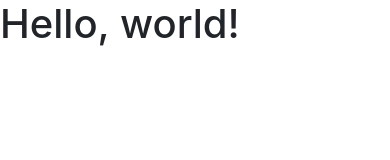
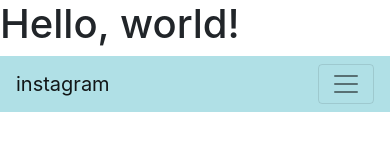
Before and after one commit to shawnjiang8/waddup.github.io, a plain HTML site: page index.html in a window 390 px wide. Drawn offline with nearby package versions, Linux system fonts and the light colour scheme.

Commit message:
Update index.html

```diff
--- a/index.html
+++ b/index.html
@@ -1,33 +1,6 @@
 <!doctype html>
 <html lang="en">
   <head>
-
-
-
-
-
-
-
-
-
-
-
-
-
-
-
-
-
-
-
-
-
-
-
-
-
-
-
     <!-- Required meta tags -->
     <meta charset="utf-8">
     <meta name="viewport" content="width=device-width, initial-scale=1, shrink-to-fit=no">
@@ -47,3 +20,14 @@
     <script src="https://stackpath.bootstrapcdn.com/bootstrap/4.5.0/js/bootstrap.min.js" integrity="sha384-OgVRvuATP1z7JjHLkuOU7Xw704+h835Lr+6QL9UvYjZE3Ipu6Tp75j7Bh/kR0JKI" crossorigin="anonymous"></script>
   </body>
 </html>
+
+<body>
+
+    <nav class="navbar navbar-expand-lg navbar-light bg-light" style="background-color:powderblue!important;">
+
+      <a class="navbar-brand" href="https://www.instagram.com/shawnj1019/">instagram</a>
+
+      <button class="navbar-toggler" type="button" data-toggle="collapse" data-target="#navbarSupportedContent" aria-controls="navbarSupportedContent" aria-expanded="false" aria-label="Toggle navigation">
+
+        <span class="navbar-toggler-icon"></span>
+</body>
```
